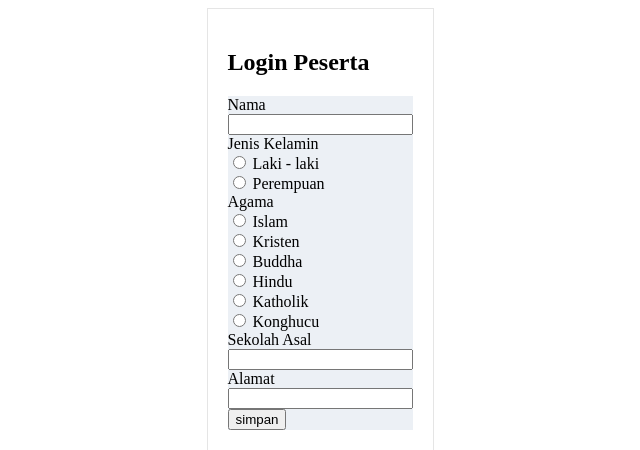
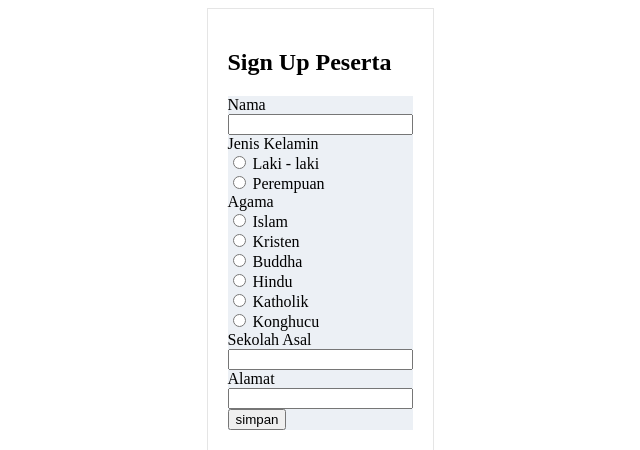
Before and after one commit to Erlang123/Proyek_pertemuan_14, a PHP site: page / in a window 1280 px wide. Shown: the top 450 px of the page, without its empty margins (320-960 px from the left). Run offline with PHP 8.4, Linux system fonts and the light colour scheme.

Commit message:
halaman sign up

```diff
--- a/index.php
+++ b/index.php
@@ -27,7 +27,7 @@
 		<!-- Content situs -->
 		<content>
 			<div class="form-wrapper">
-				<h2>Login Peserta</h2>
+				<h2>Sign Up Peserta</h2>
 				<form action="#" method="get">
 					<div class="form-group">
 						<label for="">Nama</label><br>
```
